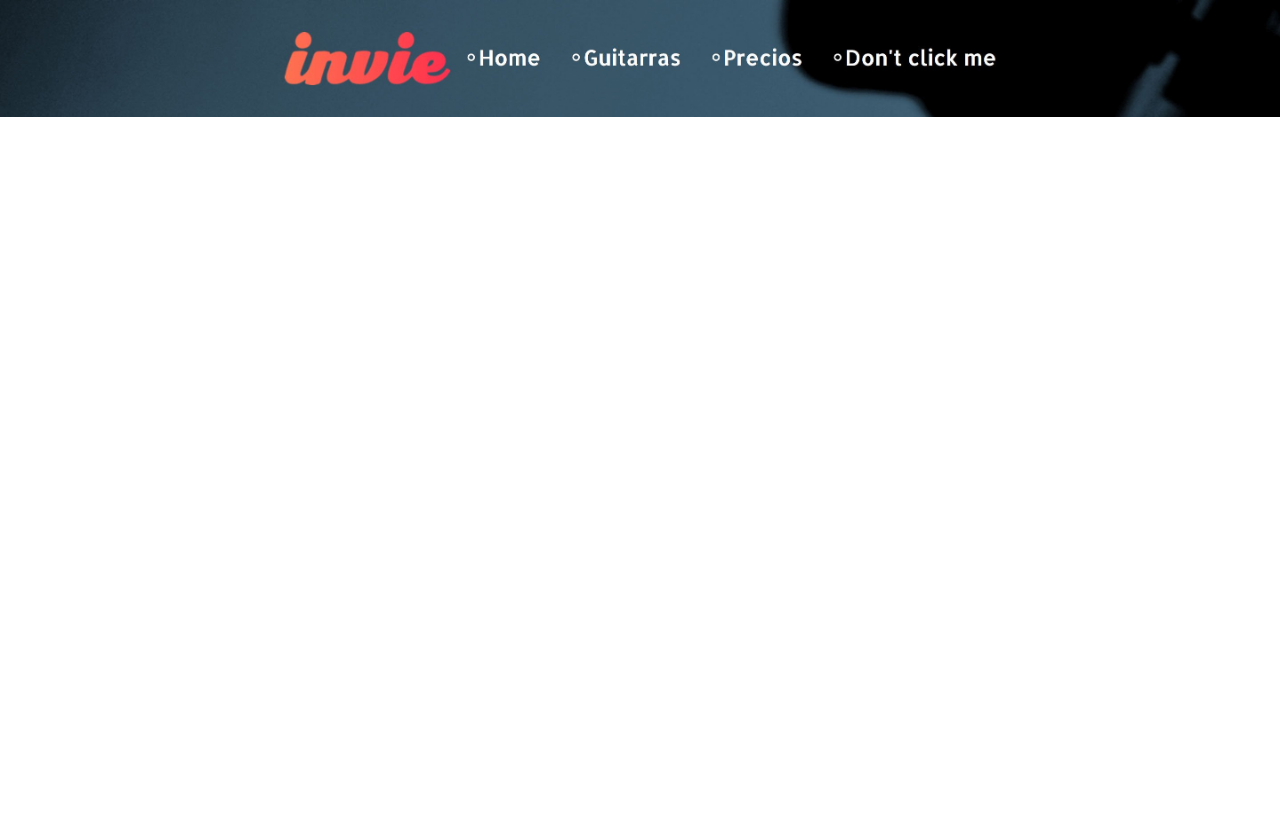
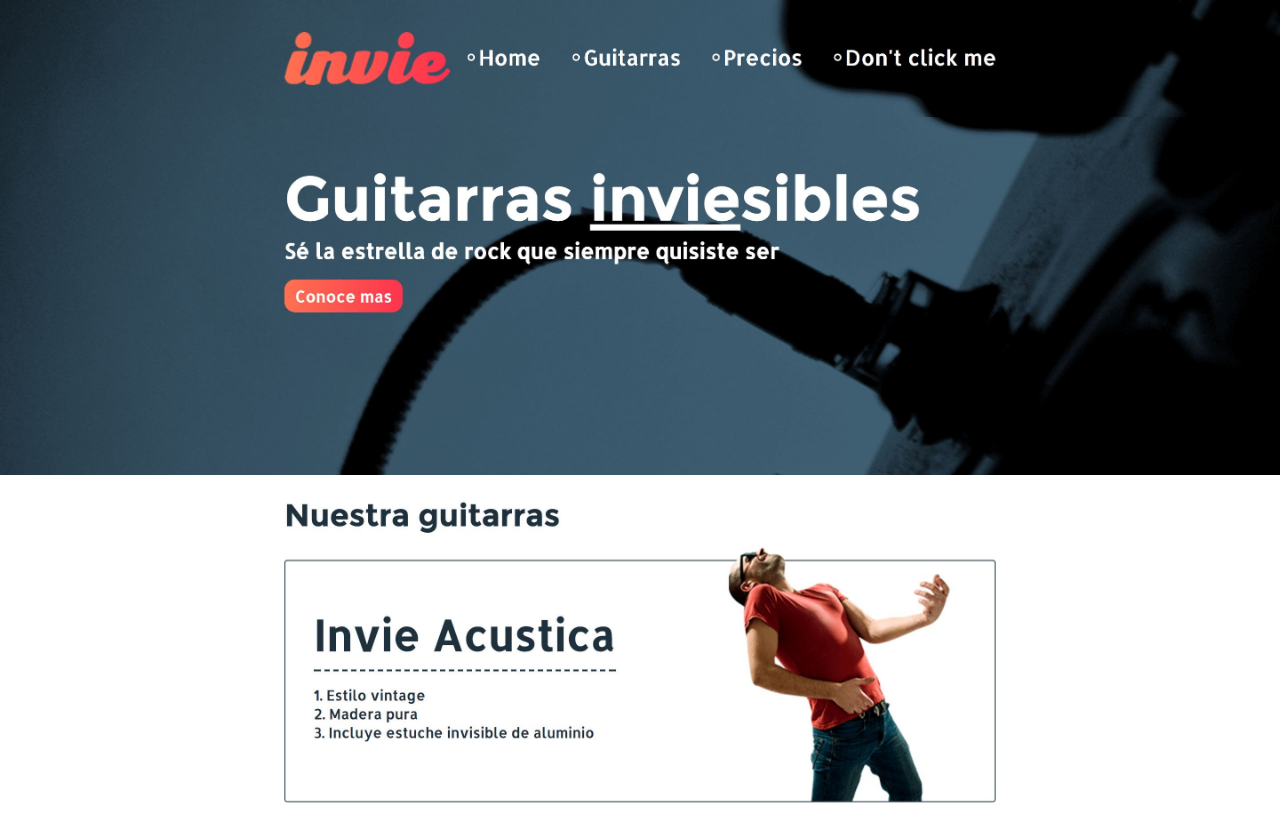
Before and after one commit to alfredocumana/invie-github, a plain HTML site: page index.html in a window 1280 px wide. Drawn offline with Linux system fonts and the light colour scheme.

Commit message:
añadiendo guitarra acustica

```diff
--- a/index.html
+++ b/index.html
@@ -16,5 +16,7 @@
   </style>
   <body>
     <img src="images/header.jpg" alt="">
+    <img src="images/hero.jpg" alt="">
+    <img src="images/acustica.jpg" alt="">
   </body>
 </html>
```
Also changed, not shown: images/acustica.jpg (added).
